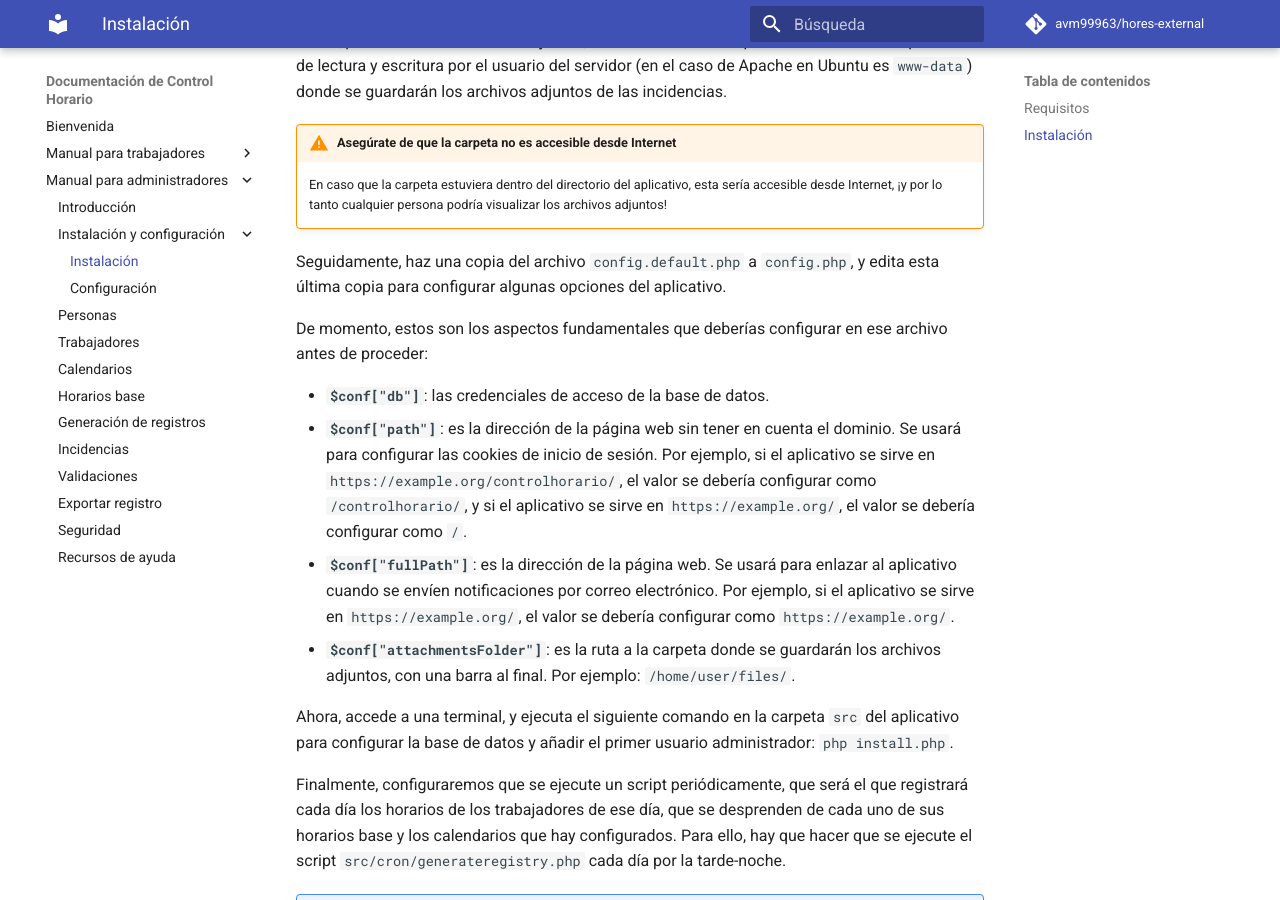
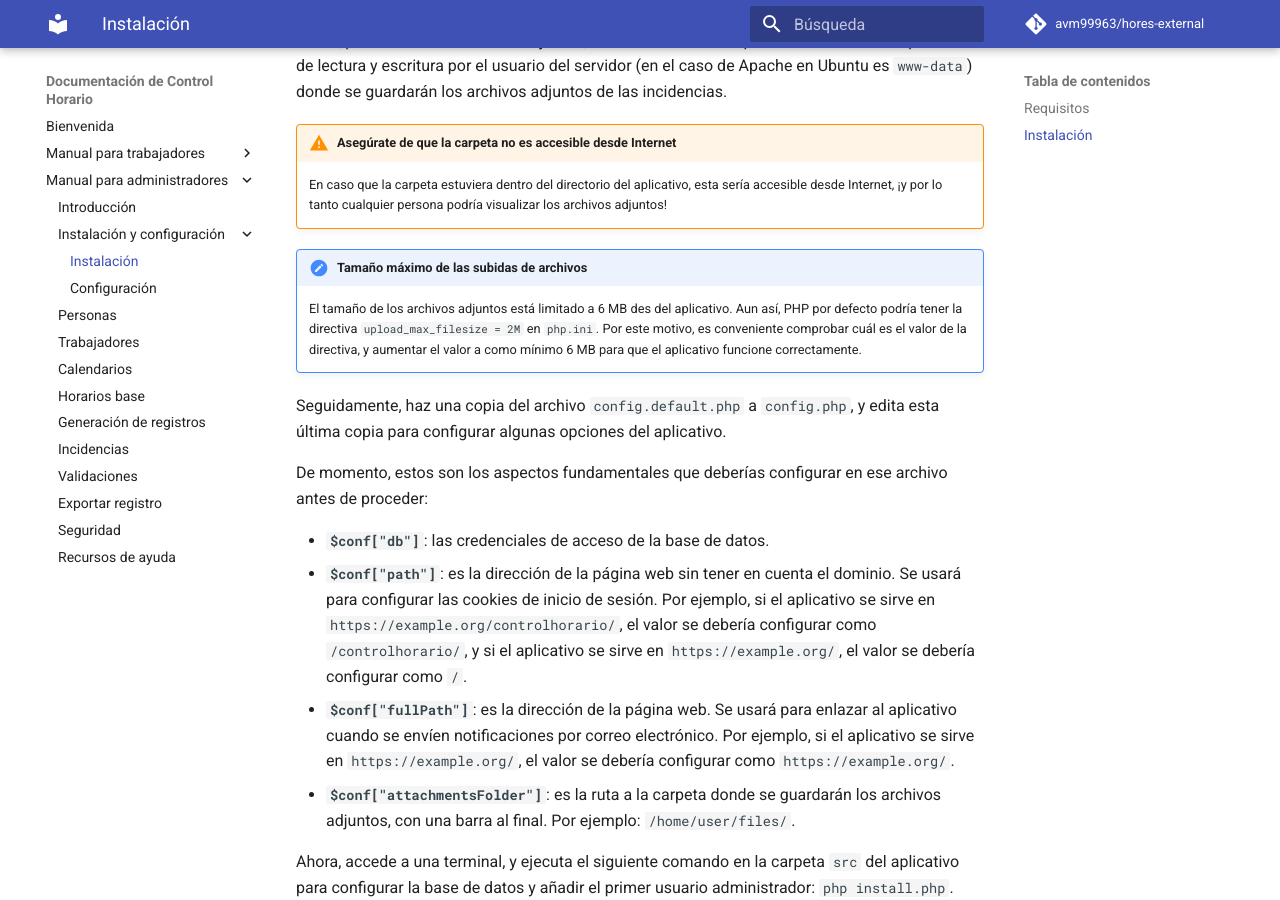
Before and after one commit to avm99963/hores-external, an MkDocs documentation site: the page built from docs/administradores/instalacion-y-configuracion/instalacion.md, in a window 1280 px wide and 900 px high, scrolled down 606 px. Built offline with MkDocs 1.6.1 and Material for MkDocs 9.7.7, drawn with Linux system fonts in a browser that asks for light colours; comment, search, counter and statistics services are not loaded.

Commit message:
docs: explain file upload size limitations
Fixed: hores:3
GitOrigin-RevId: 5f721e5ef6bf7e34f817d53b759d3a400368c620

```diff
--- a/docs/administradores/instalacion-y-configuracion/instalacion.md
+++ b/docs/administradores/instalacion-y-configuracion/instalacion.md
@@ -14,6 +14,9 @@ Ahora, para activar los archivos adjuntos, se debe crear una carpeta en el servi
 
 !!! warning "Asegúrate de que la carpeta no es accesible desde Internet"
     En caso que la carpeta estuviera dentro del directorio del aplicativo, esta sería accesible desde Internet, ¡y por lo tanto cualquier persona podría visualizar los archivos adjuntos!
+
+!!! note "Tamaño máximo de las subidas de archivos"
+    El tamaño de los archivos adjuntos está limitado a 6 MB des del aplicativo. Aun así, PHP por defecto podría tener la directiva `upload_max_filesize = 2M` en `php.ini`. Por este motivo, es conveniente comprobar cuál es el valor de la directiva, y aumentar el valor a como mínimo 6 MB para que el aplicativo funcione correctamente.
 
 Seguidamente, haz una copia del archivo `config.default.php` a `config.php`, y edita esta última copia para configurar algunas opciones del aplicativo.
 
```
